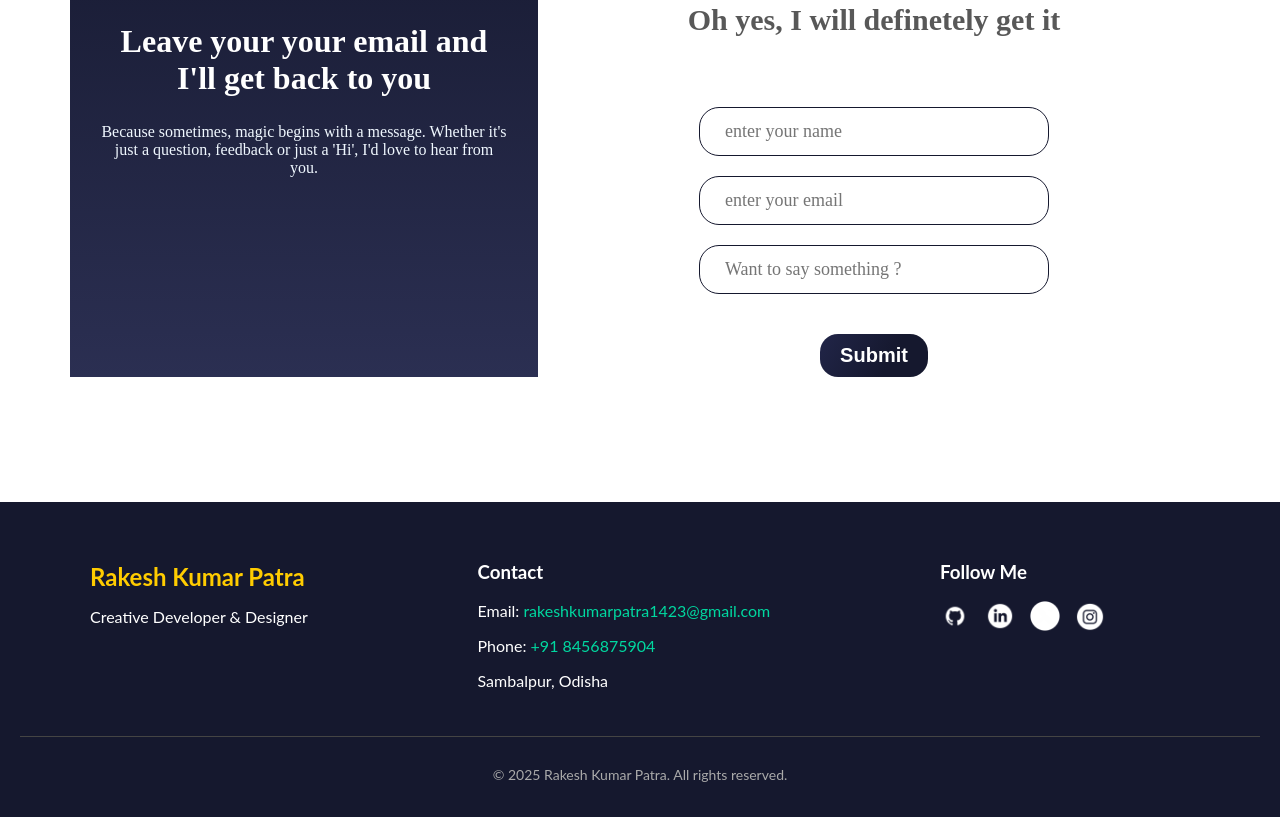
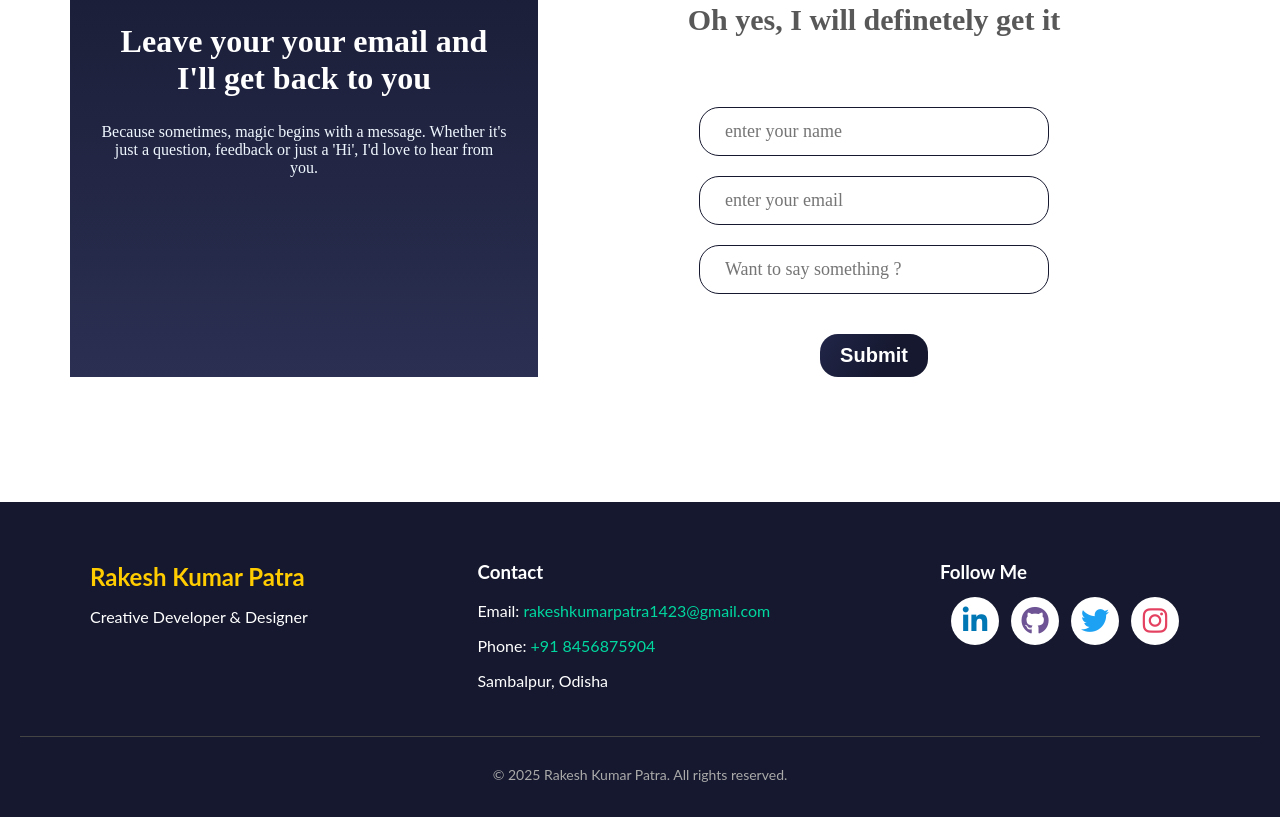
Before and after one commit to rakeshp1423/meCore, a plain HTML site: page index.html in a window 1280 px wide. Shown: the part 5582-6399 px from the top of the page. Drawn offline with nearby package versions, Linux system fonts and the light colour scheme.

Commit message:
Modified the social links

```diff
--- a/index.html
+++ b/index.html
@@ -7,6 +7,7 @@
     <link rel="stylesheet" href="styles.css">
     <link rel="stylesheet" href="https://cdnjs.cloudflare.com/ajax/libs/aos/2.3.4/aos.css">
     <link href='https://fonts.googleapis.com/css?family=Alegreya Sans SC' rel='stylesheet'>
+    <link rel="stylesheet" href="https://cdnjs.cloudflare.com/ajax/libs/font-awesome/6.4.0/css/all.min.css">
 </head>
 <body>
     <div class="header finisher-header" style="width: 100%; height: 100vh; display: flex; flex-direction: column; justify-content: center; align-items: center; text-align: center;">
@@ -316,11 +317,37 @@
 
       <div class="footer-social">
         <h3>Follow Me</h3>
-        <div class="social-icons">
+        <!-- <div class="social-icons">
           <a href="https://github.com/rakeshp1423" target="_blank"><img src="icons/github.png" alt="GitHub"></a>
           <a href="https://www.linkedin.com/in/rakesh-kpatra/" target="_blank"><img src="icons/linkedin.png" alt="LinkedIn"></a>
           <a href="https://x.com/KumarRakesh1423" target="_blank"><img src="icons/x.png" alt="Twitter"></a>
           <a href="https://instagram.com/yourusername" target="_blank"><img src="icons/insta.png" alt="Instagram"></a>
+        </div> -->
+        <div class="social-buttons">
+
+          <a href="https://www.linkedin.com/in/rakesh-kpatra/" class="social-buttons__button social-button social-button--linkedin" aria-label="LinkedIn">
+            <span class="social-button__inner">
+              <i class="fab fa-linkedin-in"></i>
+            </span>
+          </a>
+
+          <a href="https://github.com/rakeshp1423" class="social-buttons__button social-button social-button--github" aria-label="GitHub">
+            <span class="social-button__inner">
+              <i class="fab fa-github"></i>
+            </span>
+          </a>
+          <a href="https://x.com/KumarRakesh1423" target="_blank" class="social-buttons__button social-button social-button--twitter" aria-label="Twitter">
+            <span class="social-button__inner">
+                <i class="fab fa-twitter"></i> <!-- Use fa-twitter for the Twitter logo -->
+            </span>
+        </a>
+
+          <a href="https://www.instagram.com/learningatwebdev/" target="_blank" class="social-buttons__button social-button social-button--instagram" aria-label="InstaGram">
+            <span class="social-button__inner">
+              <i class="fab fa-instagram"></i>
+            </span>
+          </a>
+
         </div>
       </div>
     </div>
--- a/styles.css
+++ b/styles.css
@@ -854,3 +854,116 @@ footer {
     font-size: 14px;
     color: #aaa;
   }
+
+
+
+.social-buttons {
+  border-radius: 5px;
+  display: flex;
+  flex-wrap: wrap;
+  justify-content: center;
+  margin-top: -10px;
+}
+.social-buttons__button {
+  margin: 5px;
+}
+.social-button {
+  border-radius: 50%;
+  position: relative;
+  display: flex;
+  justify-content: center;
+  align-items: center;
+  outline: none;
+  width: 50px;
+  height: 50px;
+  text-decoration: none;
+}
+.social-icons {
+  width: 100%;
+}
+.social-button__inner {
+  font-size: 2.3rem;
+  position: relative;
+  display: flex;
+  align-items: center;
+  justify-content: center;
+  width: calc(100% - 2px);
+  height: calc(100% - 2px);
+  border-radius: 100%;
+  background: #fff;
+  text-align: center;
+}
+.social-button i,
+.social-button svg {
+  position: relative;
+  z-index: 1;
+  transition: 0.3s;
+}
+.social-button i {
+  font-size: 28px;
+}
+.social-button svg {
+  height: 30%;
+  width: 10%;
+}
+.social-button::after {
+  content: "";
+  position: absolute;
+  top: 0;
+  left: 50%;
+  display: block;
+  width: 0;
+  height: 0;
+  border-radius: 100%;
+  transition: 0.3s;
+}
+.social-button:focus,
+.social-button:hover {
+  color: #fff;
+  text-decoration: none;
+}
+.social-button:focus::after,
+.social-button:hover::after {
+  width: 100%;
+  height: 100%;
+  margin-left: -50%;
+}
+
+.social-button--facebook {
+  color: #3b5999;
+}
+.social-button--facebook::after {
+  background: #3b5999;
+}
+.social-button--linkedin {
+  color: #0077b5;
+}
+.social-button--linkedin::after {
+  background: #0077b5;
+}
+.social-button--github {
+  color: #6e5494;
+}
+.social-button--github::after {
+  background: #6e5494;
+}
+.social-button--codepen {
+  color: #212121;
+}
+.social-button--codepen::after {
+  background: #212121;
+}
+
+.social-button--instagram {
+  color: #e4405f;
+}
+.social-button--instagram::after {
+  background: #e4405f;
+}
+.social-button--twitter {
+  color: #1DA1F2; /* Twitter brand color */
+}
+
+.social-button--twitter::after {
+  background: #1DA1F2; /* Twitter brand color for hover effect */
+}
```
Also changed, not shown: icons/leetcode.svg (added).
